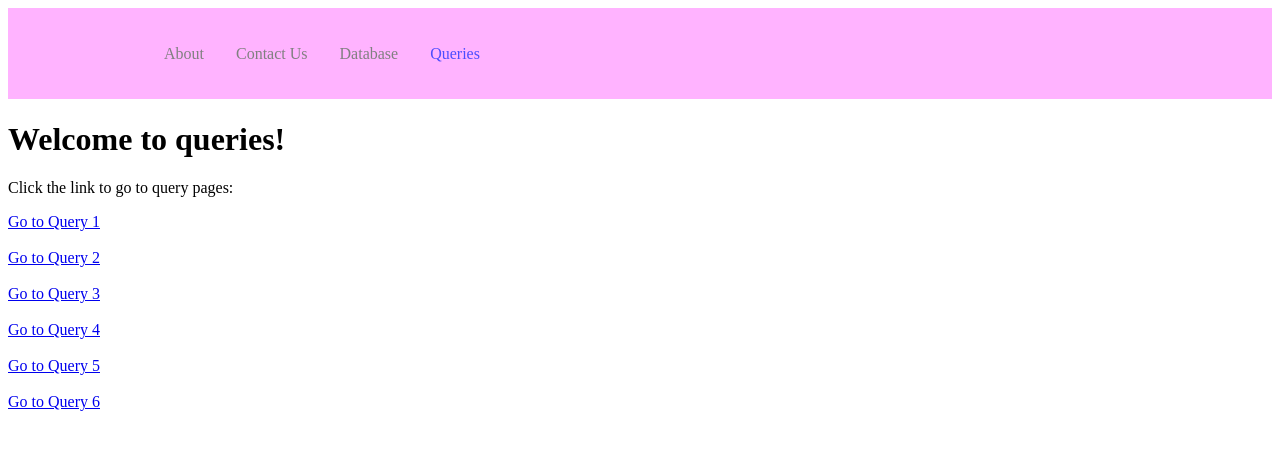
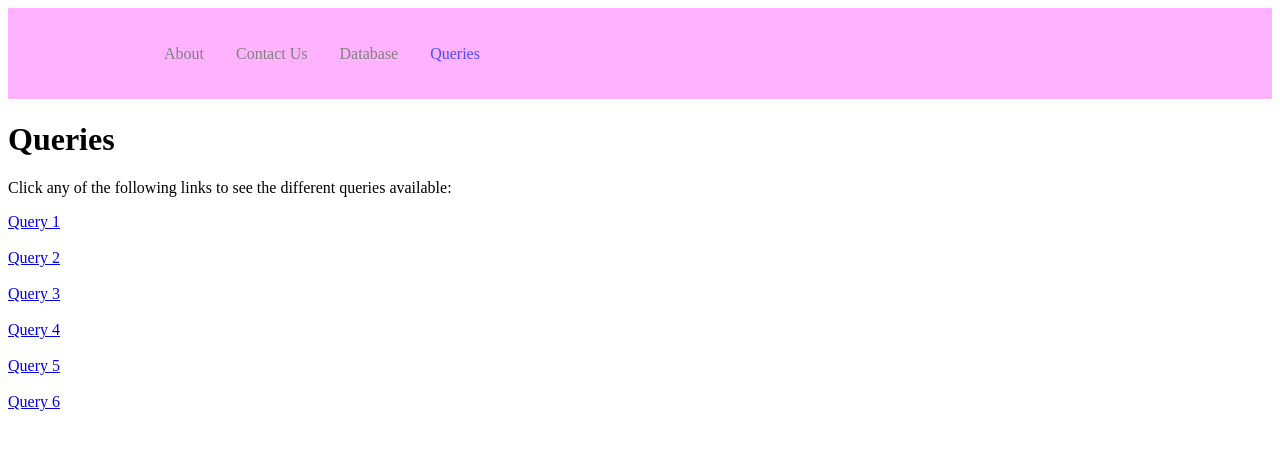
Before and after one commit to AshenJN/Olympic-Database-Project, a React (Create React App) app: page /sign-up in a window 1280 px wide. Shown: the top 450 px of the page. Built offline with nearby package versions, Linux system fonts and the light colour scheme.

Commit message:
Slight Changes

```diff
--- a/src/pages/blogs.js
+++ b/src/pages/blogs.js
@@ -3,9 +3,9 @@ import React from 'react';
 const Blogs = () => {
 return (
 	<div>
-	<h1>This is the original database</h1>
+	<h1>Original Database</h1>
 	<p style={{fontSize: "14px"}}>
-	Link to Original database:</p>
+	Click the following link below to see the original database:</p>
 
 
 	<li>
--- a/src/pages/contact.js
+++ b/src/pages/contact.js
@@ -5,7 +5,7 @@ return (
 	<div>
 	<h1>Email us at groupOlympics@gmail.com</h1>
     <p style={{fontSize: "14px"}}>
-   Our members include:<br /><br />
+    Our members include:<br /><br />
     Sofia Celestrin <br /><br />
     Yifan Zhu<br /><br />
     Jaime Toranzo<br /><br />
--- a/src/pages/signup.js
+++ b/src/pages/signup.js
@@ -3,23 +3,24 @@ import { Link } from 'react-router-dom';
 const SignUp = () => {
 return (
 	<div>
-	<h1>Welcome to queries!</h1>
-    <p>Click the link to go to query pages:</p><div>
+	<h1>Queries</h1>
+    <p>Click any of the following links to see the different queries available:</p><div>
 
 
 
 	  </div>
-	  <Link to="/query1">Go to Query 1</Link>
+	  <Link to="/query1">Query 1</Link>
 	  <br /><br />
-	  <Link to="/query2">Go to Query 2</Link>
+	  <Link to="/query2">Query 2</Link>
 	  <br /><br />
-	  <Link to="/query3">Go to Query 3</Link>
+	  <Link to="/query3">Query 3</Link>
 	  <br /><br />
-	  <Link to="/query4">Go to Query 4</Link>
+	  <Link to="/query4">Query 4</Link>
 	  <br /><br />
-	  <Link to="/query5">Go to Query 5</Link>
+	  <Link to="/query5">Query 5</Link>
 	  <br /><br />
-	  <Link to="/query6">Go to Query 6</Link>
+	  <Link to="/query6">Query 6</Link>
+
 	</div>
 
 
```
